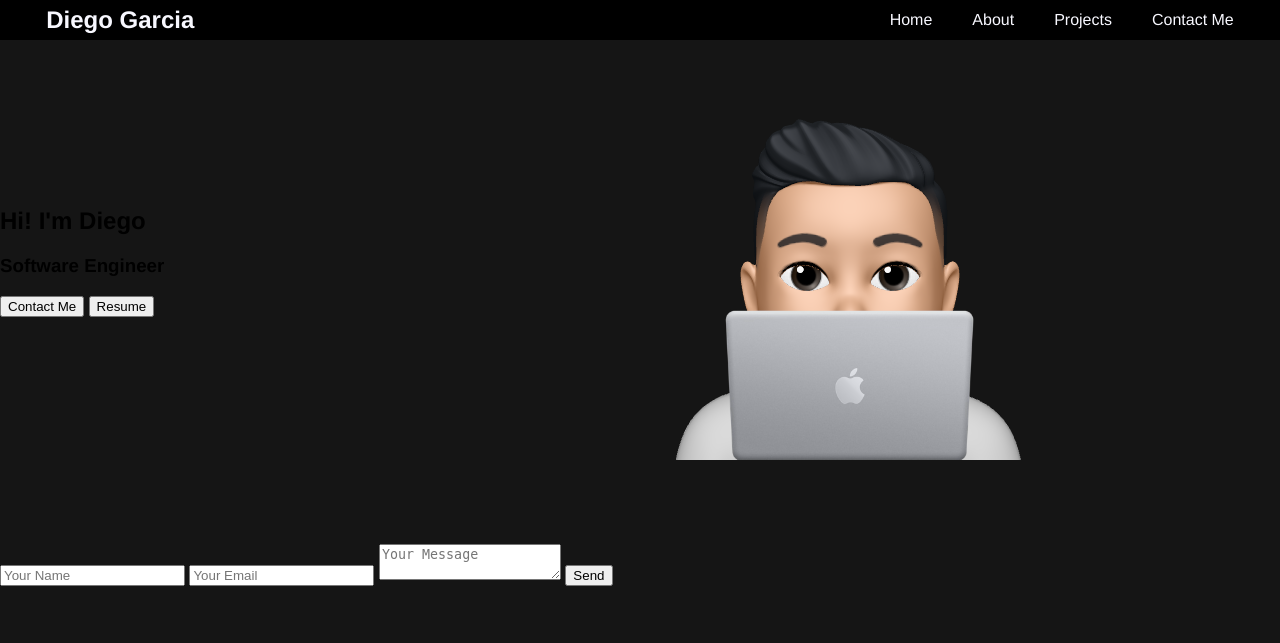
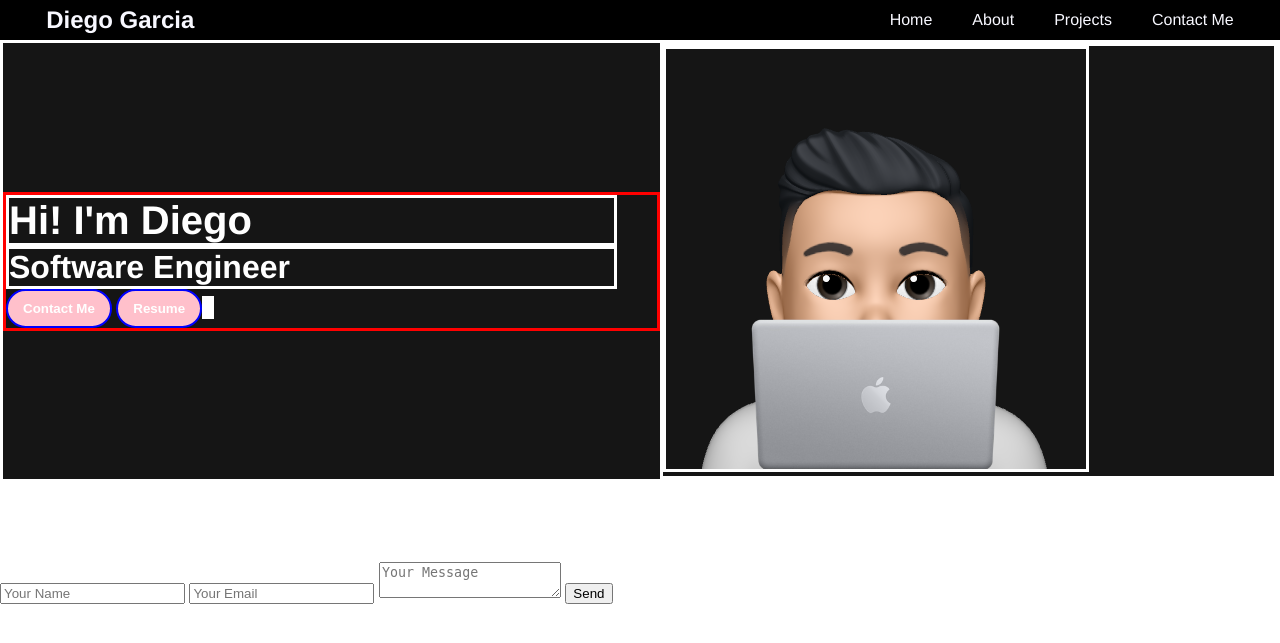
Before and after one commit to diegoIsBuilding/dg-portfolio, a Flask app: page / in a window 1280 px wide. Shown: the top 643 px of the page. Run offline with Flask 3, Linux system fonts and the light colour scheme.

Commit message:
Working on hero section

```diff
--- a/static/css/styles.css
+++ b/static/css/styles.css
@@ -12,7 +12,7 @@ html {
 body {
     margin: 0;
     font-family: 'Helvetica Neue', Arial, sans-serif;
-    background-color: #151515;
+    /* background-color: #151515; */
 }
 /* ========================================
 ===========Navigation Menu============== */
@@ -97,12 +97,67 @@ nav {
     align-items: center;
     margin-bottom: 5rem;
     width: 100%;
+    border-style: solid;
+    border-color: white;
+    background-color: #151515;
 
 }
 
 #hero-section div {
     flex: 1;
 }
+.hero-left {
+    border-style: solid;
+    border-color: red;
+    /* display: flex;
+    flex-direction: column; */
+    padding-right: 40px;
+}
+
+.hero-left h1 {
+    font-size: 2.5rem;
+    color: white;
+    border-style: solid;
+    border-color: white;
+    /* padding-left: 15%; */
+    margin: 0;
+}
+
+.hero-left h3 {
+    font-size: 2rem;
+    font-weight: 600;
+    color: white;
+    /* padding-left: 15%; */
+    border-style: solid;
+    border-color: white;
+    margin: 0;
+}
+.hero-left button {
+    border-style: solid;
+    border-color: blue;
+    padding: 10px 15px;
+    background: pink;
+    color: #fff;
+    font-weight: 600;
+    cursor: pointer;
+    transition: 0.3 all ease;
+    border-radius: 20px;
+}
+
+.hero-left span {
+    border-style: solid;
+    border-color: white;
+}
+
+.hero-right {
+    border-style: solid;
+    border-color: white;
+}
+
+.hero-right img {
+    border-style: solid;
+    border-color: white;
+}
 
 /* ========================================
 ======================================== */
```
